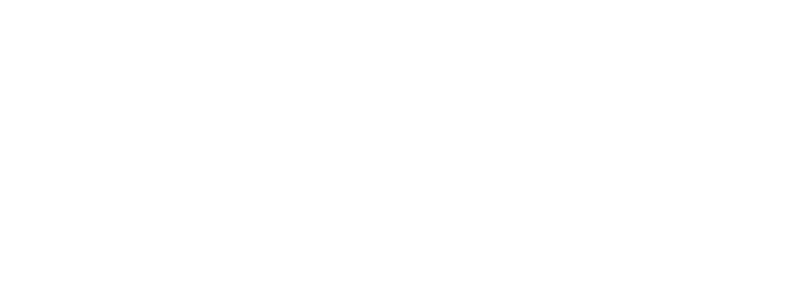
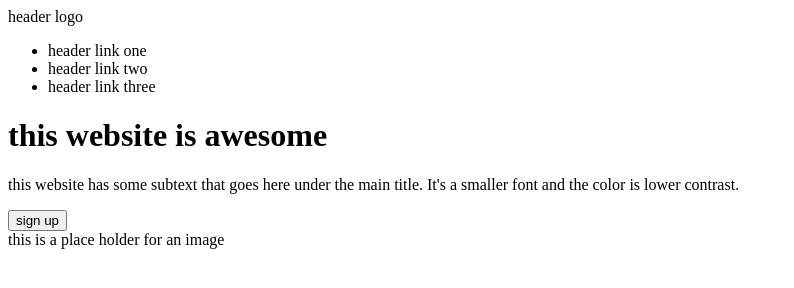
Before and after one commit to AvThirtySix/landing-page-top, a plain HTML site: page index.html in a window 1280 px wide. Shown: the whole page, without its empty margins (0-794 px from the left). Drawn offline with Linux system fonts and the light colour scheme.

Commit message:
added text to the header

```diff
--- a/index.html
+++ b/index.html
@@ -8,14 +8,21 @@
 
   <body>
     <div class="header">
-        <div class="header-logo"></div>
-        <div class="header-links"></div>
-        <div class="header-text"></div>
-            <div class="header-button"></div>
+        <div class="header-logo">header logo</div>
+        <div class="header-links">
+            <ul>
+                <li>header link one</li>
+                <li>header link two</li>
+                <li>header link three</li>
+            </ul>
         </div>
-        <div class="header-image"></div>
+        <div class="header-text">
+            <h1>this website is awesome</h1>
+            <p>this website has some subtext that goes here under the main title. It's a smaller font and the color is lower contrast.</p>
+            <div class="header-button"><button>sign up</button></div>
+        </div>
+        <div class="header-image">this is a place holder for an image</div>
     </div>
-
 
     <div class="info">
         <div class="info-text"></div>
@@ -39,21 +46,17 @@
         </div>
     </div>
 
-
     <div class="testemonial">
         <div class="testemonial-text"></div>
         <div class="testemoial-credits"></div>
     </div>
-
 
     <div class="cta">
         <div class="cta-text"></div>
         <div class="cta-button"></div>
     </div>
 
-
     <div class="footer">
-
     </div>
 
   </body>
```
